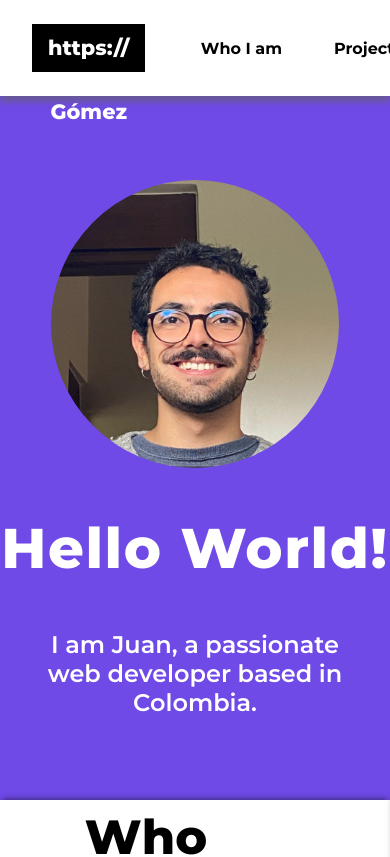
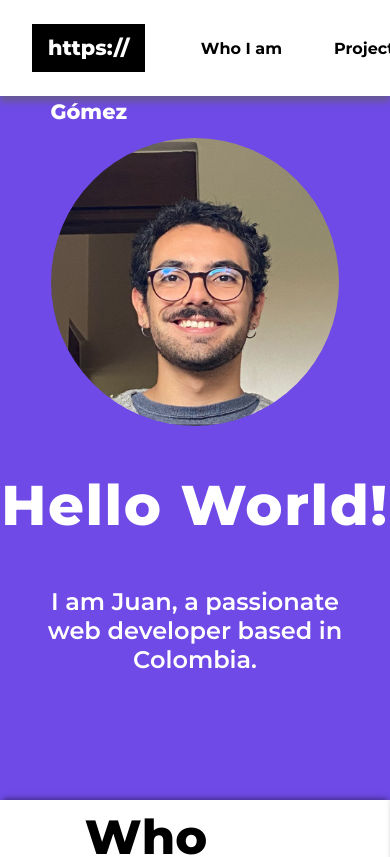
Before and after one commit to JPGomezCuervo/Portfolio, a React (Create React App) app in the folder client/: page / in a window 390 px wide. Shown: the top 857 px of the page. Built offline with nearby package versions, Linux system fonts and the light colour scheme; no server answers.

Commit message:
Summary responsice to 360

```diff
--- a/client/src/components/Summary/Summary.module.css
+++ b/client/src/components/Summary/Summary.module.css
@@ -95,7 +95,6 @@
         width: 100%;
         height: 30%;
         padding: 0;
-        /* padding-bottom: 30%; */
     }
 
     .RightContainer img {
@@ -103,3 +102,9 @@
     }
 
 }
+
+@media screen and (max-width: 390px) {
+    .LeftContainer {
+        height: 65%;
+    }
+}
```
